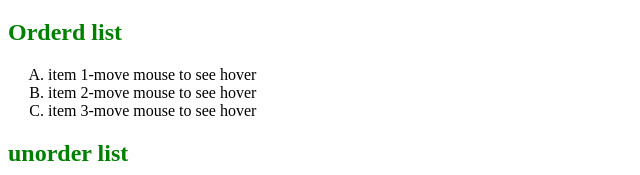
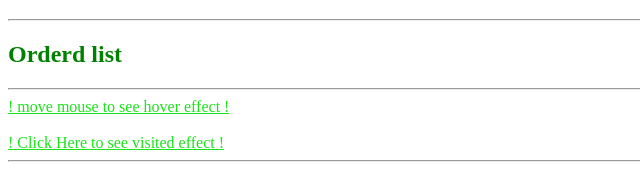
Before and after one commit to VaishnaviBorkar/fsd_codes, a plain HTML site: page hellow.html in a window 1280 px wide. Shown: the part 96-271 px from the top of the page, without its empty margins (0-640 px from the left). Drawn offline with Linux system fonts and the light colour scheme.

Commit message:
psudo selector hover visited

```diff
--- a/hellow.html
+++ b/hellow.html
@@ -5,8 +5,22 @@
     </head>
     <body>
         <h2>External Css</h2>
+        <!-- id selector -->
         <H1 id="heading-one">my first html code</H1>
+        <hr>
+        <!-- class selector -->
         <h2  class="subheading">Orderd list</h2>
+        <hr>
+        <!-- psudo selector -->
+        <!-- link clr -->
+        <a href="https://practice.geeksforgeeks.org/explore/?difficulty%5B%5D=0&page=1">! move mouse to see hover effect !</a><br>
+        <!-- link visited color change -->
+        <br>
+        <a href="https://academy.technologyforall.in/studentapp/#/classes" class="show-visited">
+
+            ! Click Here to see visited effect !</a>
+        <hr>
+        <!-- list  -->
         <ol type="A">
             <li class="item-list">
                 item 1-move mouse to see hover
--- a/style.css
+++ b/style.css
@@ -25,3 +25,18 @@ li:hover
 h1{
     color:yellow;
 }
+/* a:hover{
+    color:tomato;
+}
+/* take google links  */
+/* select all link and mak them green */
+a:any-link{
+    color:rgb(26, 228, 26);
+}
+a:hover{
+    color:crimson;
+}
+/* After visiting */
+.show-visited:visited{
+    color:yellow;
+}
```
